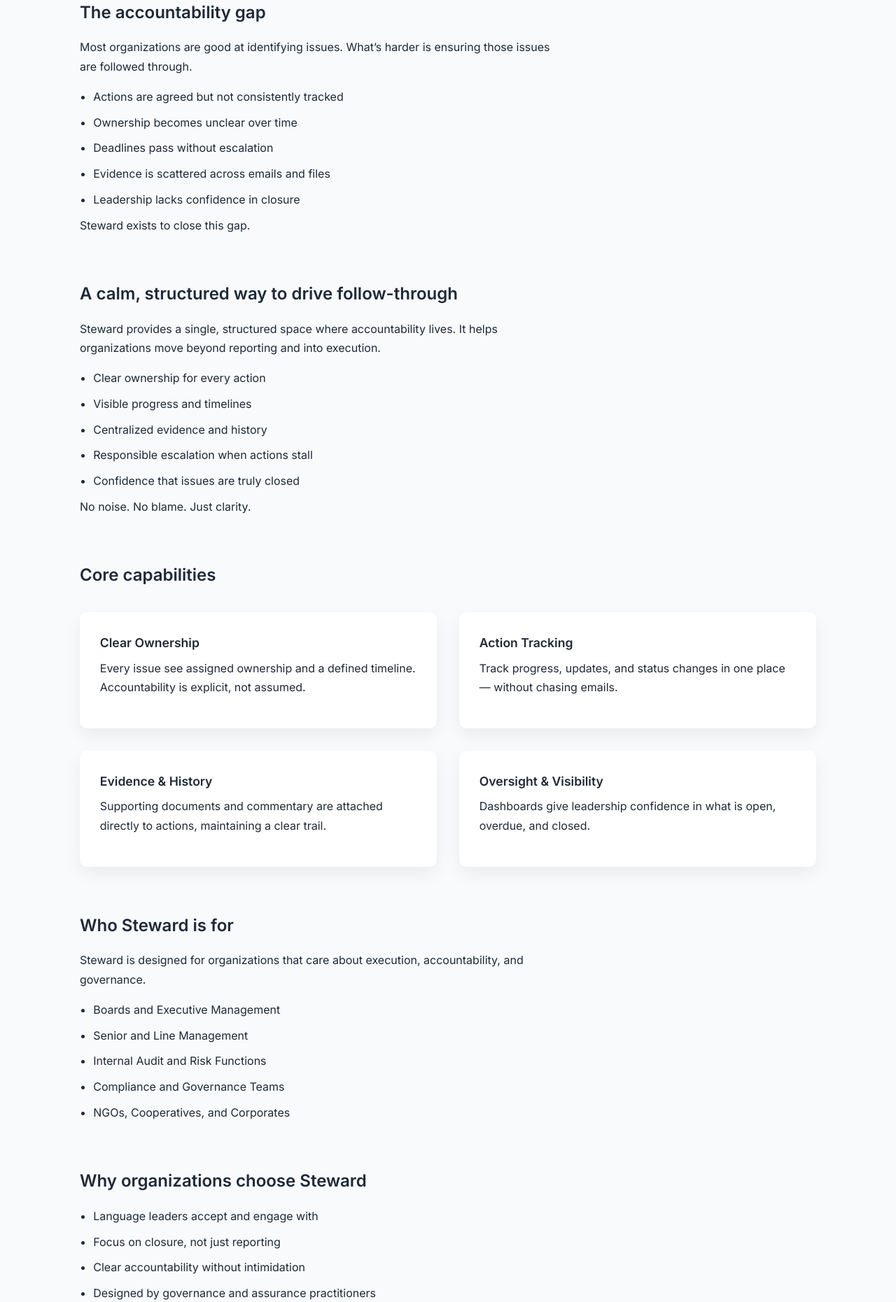
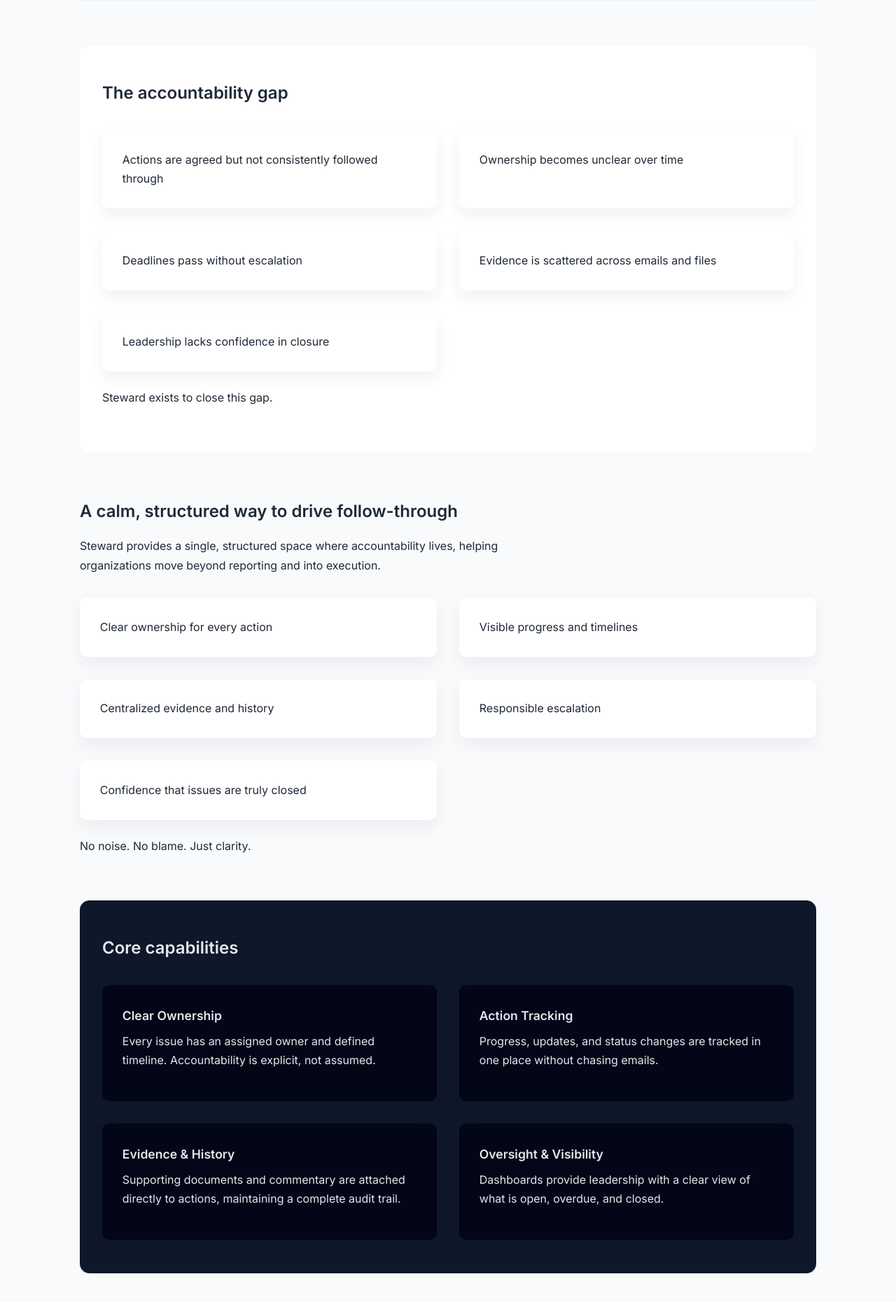
Before and after one commit to Yamie3/clearcom-website, a Django app: page /steward/ in a window 1280 px wide. Shown: the part 639-2500 px from the top of the page at 70% size. Run offline with Django 5.2, Linux system fonts and the light colour scheme.

Commit message:
page refre

```diff
--- a/marketing/templates/base.html
+++ b/marketing/templates/base.html
@@ -3,22 +3,24 @@
 <html lang="en">
 <head>
   <meta charset="UTF-8">
-  <title>{% block title %}ClearCom Solutions{% endblock %}</title>
+  <title>{% block title %}ClearCom Solutions Group{% endblock %}</title>
   <meta name="viewport" content="width=device-width, initial-scale=1">
 
-  <meta name="description" content="{% block meta_description %}
-  ClearCom Solutions builds practical governance and accountability technology that helps organizations turn insight into action.
-  {% endblock %}">
+  {% block meta_description %}
+  <meta name="description" content="ClearCom Solutions Group (CSG) builds accountability and governance technology that helps organizations turn insight into action.">
+  {% endblock %}
+
   <link rel="preconnect" href="https://fonts.googleapis.com">
   <link rel="preconnect" href="https://fonts.gstatic.com" crossorigin>
   <link href="https://fonts.googleapis.com/css2?family=Inter:wght@400;500;600&display=swap" rel="stylesheet">
+
   <link rel="stylesheet" href="{% static 'css/main.css' %}">
 </head>
 <body>
 
 <header class="site-header">
   <div class="container">
-    <h1 class="logo">ClearCom Solutions</h1>
+    <h1 class="logo">ClearCom Solutions Group</h1>
     <nav>
       <a href="/">Home</a>
       <a href="/steward/">Steward</a>
@@ -34,7 +36,7 @@
 
 <footer class="site-footer">
   <div class="container">
-    <p>© {% now "Y" %} ClearCom Solutions. All rights reserved.</p>
+    <p>© {% now "Y" %} ClearCom Solutions Group. All rights reserved.</p>
   </div>
 </footer>
 
--- a/marketing/templates/steward.html
+++ b/marketing/templates/steward.html
@@ -1,73 +1,84 @@
 {% extends "base.html" %}
+{% load static %}
 
-{% block title %}Steward – From insight to accountability{% endblock %}
+{% block title %}
+Steward – From Insight to Accountability
+{% endblock %}
 
 {% block meta_description %}
-Steward is an accountability platform by ClearCom Solutions Group that helps organizations turn issues, decisions, and recommendations into owned, trackable action.
+<meta name="description" content="Steward is an accountability platform by ClearCom Solutions Group that helps organizations turn issues, decisions, and recommendations into owned, trackable action.">
 {% endblock %}
 
 {% block content %}
 
 <!-- HERO -->
-<section class="hero">
+<section class="hero dashboard-hero">
+  <div class="hero-grid">
+
+    <div>
       <h2>Steward</h2>
       <h3>From insight to accountability</h3>
 
       <p>
         Steward is an accountability platform that helps organizations ensure
-    that issues, decisions, and recommendations are clearly owned,
+        issues, decisions, and recommendations are clearly owned,
         actively tracked, and confidently closed.
       </p>
 
+      <div class="hero-actions">
         <a href="/contact/" class="btn-primary">Request a Demo</a>
+      </div>
+    </div>
+
+    <div class="hero-visual">
+      <img src="{% static 'images/dashboard-mockup.png' %}"
+           alt="Steward accountability dashboard">
+    </div>
+
+  </div>
 </section>
 
-<!-- THE PROBLEM -->
-<section>
+<!-- EXECUTIVE PROBLEM SNAPSHOT -->
+<section class="panel">
   <h3>The accountability gap</h3>
 
-  <p>
-    Most organizations are good at identifying issues.
-    What’s harder is ensuring those issues are followed through.
-  </p>
+  <div class="card-grid">
+    <div class="card">Actions are agreed but not consistently followed through</div>
+    <div class="card">Ownership becomes unclear over time</div>
+    <div class="card">Deadlines pass without escalation</div>
+    <div class="card">Evidence is scattered across emails and files</div>
+    <div class="card">Leadership lacks confidence in closure</div>
+  </div>
 
-  <ul>
-    <li>Actions are agreed but not consistently tracked</li>
-    <li>Ownership becomes unclear over time</li>
-    <li>Deadlines pass without escalation</li>
-    <li>Evidence is scattered across emails and files</li>
-    <li>Leadership lacks confidence in closure</li>
-  </ul>
-
-  <p>
+  <p style="margin-top: 1.5rem;">
     Steward exists to close this gap.
   </p>
 </section>
 
-<!-- THE SOLUTION -->
+<!-- SOLUTION OVERVIEW -->
 <section>
   <h3>A calm, structured way to drive follow-through</h3>
 
   <p>
-    Steward provides a single, structured space where accountability lives.
-    It helps organizations move beyond reporting and into execution.
+    Steward provides a single, structured space where accountability lives,
+    helping organizations move beyond reporting and into execution.
   </p>
 
-  <ul>
-    <li>Clear ownership for every action</li>
-    <li>Visible progress and timelines</li>
-    <li>Centralized evidence and history</li>
-    <li>Responsible escalation when actions stall</li>
-    <li>Confidence that issues are truly closed</li>
-  </ul>
+  <div class="card-grid">
+    <div class="card">Clear ownership for every action</div>
+    <div class="card">Visible progress and timelines</div>
+    <div class="card">Centralized evidence and history</div>
+    <div class="card">Responsible escalation</div>
+    <div class="card">Confidence that issues are truly closed</div>
+  </div>
 
-  <p>
+  <p style="margin-top: 1.5rem;">
     No noise. No blame. Just clarity.
   </p>
 </section>
 
 <!-- CORE CAPABILITIES -->
-<section>
+<section class="panel panel-dark">
   <h3>Core capabilities</h3>
 
   <div class="card-grid">
@@ -75,7 +86,7 @@ Steward is an accountability platform by ClearCom Solutions Group that helps org
     <div class="card">
       <h4>Clear Ownership</h4>
       <p>
-        Every issue see assigned ownership and a defined timeline.
+        Every issue has an assigned owner and defined timeline.
         Accountability is explicit, not assumed.
       </p>
     </div>
@@ -83,7 +94,7 @@ Steward is an accountability platform by ClearCom Solutions Group that helps org
     <div class="card">
       <h4>Action Tracking</h4>
       <p>
-        Track progress, updates, and status changes in one place —
+        Progress, updates, and status changes are tracked in one place
         without chasing emails.
       </p>
     </div>
@@ -92,14 +103,14 @@ Steward is an accountability platform by ClearCom Solutions Group that helps org
       <h4>Evidence & History</h4>
       <p>
         Supporting documents and commentary are attached directly
-        to actions, maintaining a clear trail.
+        to actions, maintaining a complete audit trail.
       </p>
     </div>
 
     <div class="card">
       <h4>Oversight & Visibility</h4>
       <p>
-        Dashboards give leadership confidence in what is open,
+        Dashboards provide leadership with a clear view of what is open,
         overdue, and closed.
       </p>
     </div>
@@ -116,7 +127,7 @@ Steward is an accountability platform by ClearCom Solutions Group that helps org
     accountability, and governance.
   </p>
 
-  <ul>
+  <ul class="trust-list">
     <li>Boards and Executive Management</li>
     <li>Senior and Line Management</li>
     <li>Internal Audit and Risk Functions</li>
@@ -126,17 +137,17 @@ Steward is an accountability platform by ClearCom Solutions Group that helps org
 </section>
 
 <!-- DIFFERENTIATION -->
-<section>
+<section class="panel">
   <h3>Why organizations choose Steward</h3>
 
-  <ul>
-    <li>Language leaders accept and engage with</li>
-    <li>Focus on closure, not just reporting</li>
-    <li>Clear accountability without intimidation</li>
-    <li>Designed by governance and assurance practitioners</li>
-  </ul>
+  <div class="card-grid">
+    <div class="card">Language leaders accept and engage with</div>
+    <div class="card">Focus on closure, not just reporting</div>
+    <div class="card">Clear accountability without intimidation</div>
+    <div class="card">Designed by governance and assurance practitioners</div>
+  </div>
 
-  <p>
+  <p style="margin-top: 1.5rem;">
     Steward supports leadership rather than policing it.
   </p>
 </section>
@@ -157,7 +168,7 @@ Steward is an accountability platform by ClearCom Solutions Group that helps org
 </section>
 
 <!-- FINAL CTA -->
-<section>
+<section class="panel">
   <h3>Bring follow-through to governance</h3>
 
   <p>
--- a/static/css/main.css
+++ b/static/css/main.css
@@ -199,3 +199,110 @@ section ul li {
     grid-template-columns: 1fr;
   }
 }
+/* Form section */
+.form-section {
+  padding: 4rem 0;
+}
+
+.form-wrapper {
+  max-width: 600px;
+  margin: auto;
+  background: white;
+  padding: 2.5rem;
+  border-radius: 12px;
+  box-shadow: 0 20px 45px rgba(15, 23, 42, 0.08);
+}
+
+.form-wrapper h2 {
+  font-size: 1.8rem;
+  margin-bottom: 0.5rem;
+}
+
+.form-intro {
+  color: #4b5563;
+  margin-bottom: 2rem;
+}
+
+/* Form fields */
+.demo-form .form-group {
+  margin-bottom: 1.5rem;
+}
+
+.demo-form label {
+  display: block;
+  font-size: 0.9rem;
+  font-weight: 500;
+  margin-bottom: 0.4rem;
+  color: #374151;
+}
+
+.demo-form input,
+.demo-form textarea {
+  width: 100%;
+  padding: 0.65rem 0.75rem;
+  font-size: 0.95rem;
+  border: 1px solid #d1d5db;
+  border-radius: 6px;
+  font-family: inherit;
+}
+
+.demo-form textarea {
+  min-height: 120px;
+  resize: vertical;
+}
+
+.demo-form input:focus,
+.demo-form textarea:focus {
+  outline: none;
+  border-color: #2563eb;
+  box-shadow: 0 0 0 3px rgba(37, 99, 235, 0.15);
+}
+
+/* Optional text */
+.optional {
+  font-weight: 400;
+  color: #6b7280;
+}
+
+/* Actions */
+.form-actions {
+  margin-top: 2rem;
+}
+
+.form-actions button {
+  width: 100%;
+}
+.panel {
+  background: #ffffff;
+  padding: 3rem 2rem;
+  border-radius: 14px;
+  margin-bottom: 4rem;
+}
+
+.panel-dark {
+  background: #0f172a;
+  color: #e5e7eb;
+}
+
+.panel-dark .card {
+  background: #020617;
+  color: #e5e7eb;
+}
+
+.panel-subtitle {
+  color: #9ca3af;
+  margin-bottom: 2rem;
+}
+.package-duration {
+  font-size: 0.85rem;
+  color: #6b7280;
+  margin-bottom: 1rem;
+}
+
+.card ul {
+  margin: 1rem 0 1.5rem 1.2rem;
+}
+
+.card ul li {
+  margin-bottom: 0.5rem;
+}
```
Also changed, not shown: marketing/templates/contact.html (+44 -11 lines), marketing/templates/home.html (+68 -96 lines), marketing/templates/pricing.html (+78 -10 lines). Lines whose indentation alone changed are shown as unchanged.
